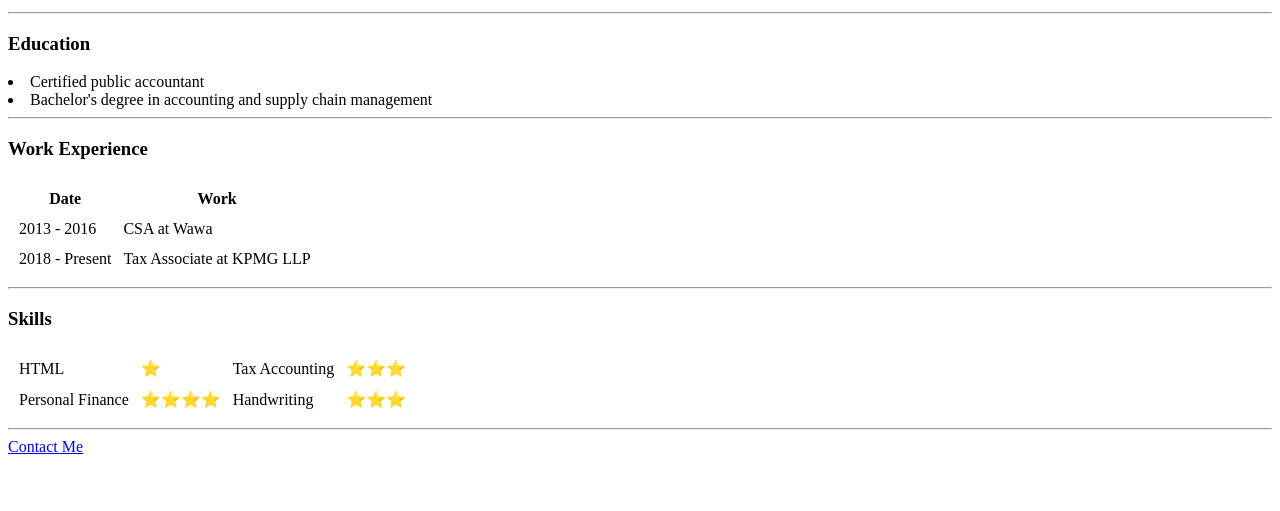
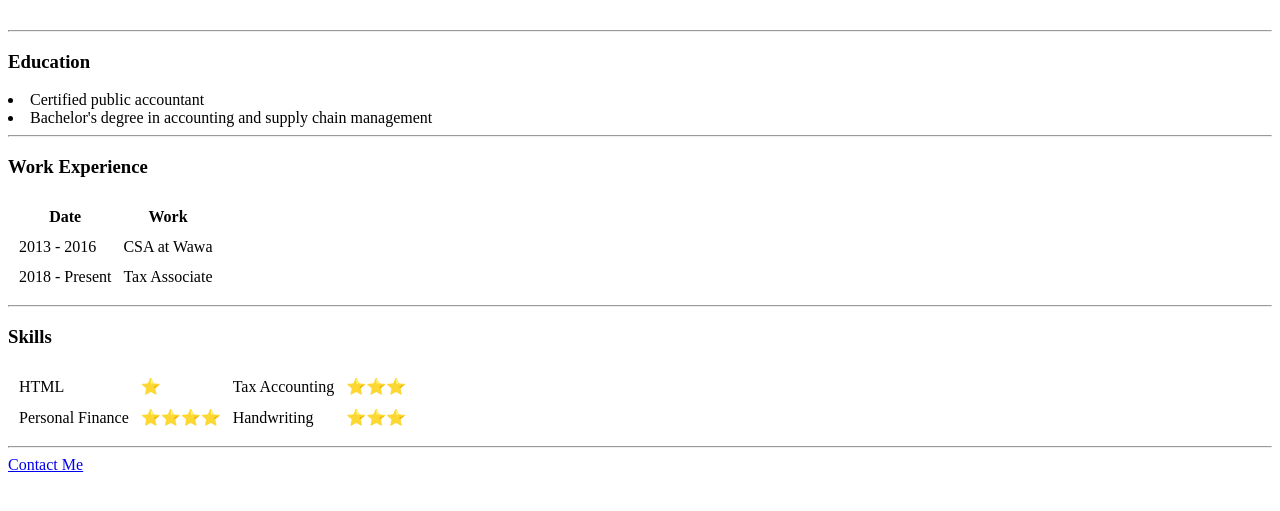
Before and after one commit to ppejovski/webBootcamp, a plain HTML site: page index.html in a window 1280 px wide. Shown: the part 245-756 px from the top of the page. Drawn offline with Linux system fonts and the light colour scheme.

Commit message:
Update index.html

```diff
--- a/index.html
+++ b/index.html
@@ -13,7 +13,7 @@
         <img src="cat.png" style="width:135px"/>
         <br />
         <p>
-          <em>Tax Associate at <strong><a href="https://www.google.com">an accounting firm.</a></strong></em>
+          <em>Tax Associate at <strong><a href="https://www.google.com"><br />an accounting firm.</a></strong></em>
           </p>
       </td>
       <td><h1>Phil's Site</h1>
@@ -44,7 +44,7 @@
       </tr>
       <tr>
         <td>2018 - Present</td>
-        <td>Tax Associate at KPMG LLP</td>
+        <td>Tax Associate</td>
       </tr>
     </tbody>
   </table>
```
